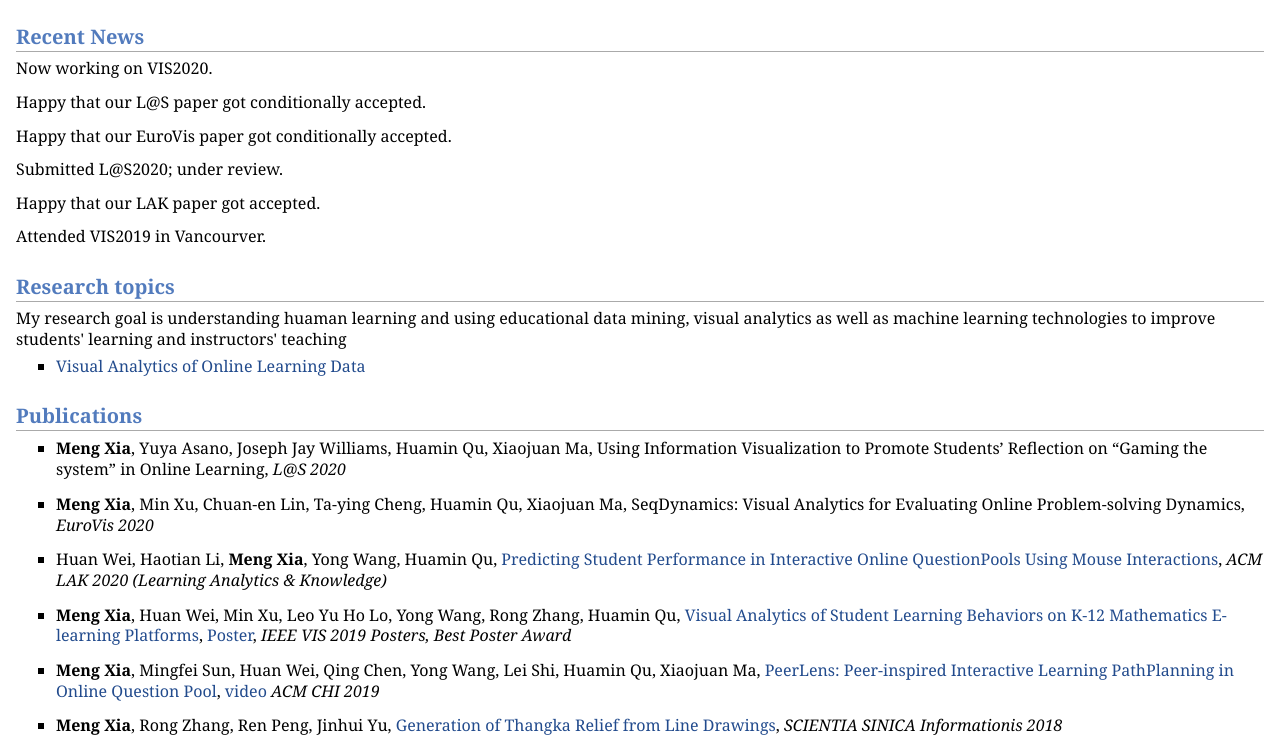
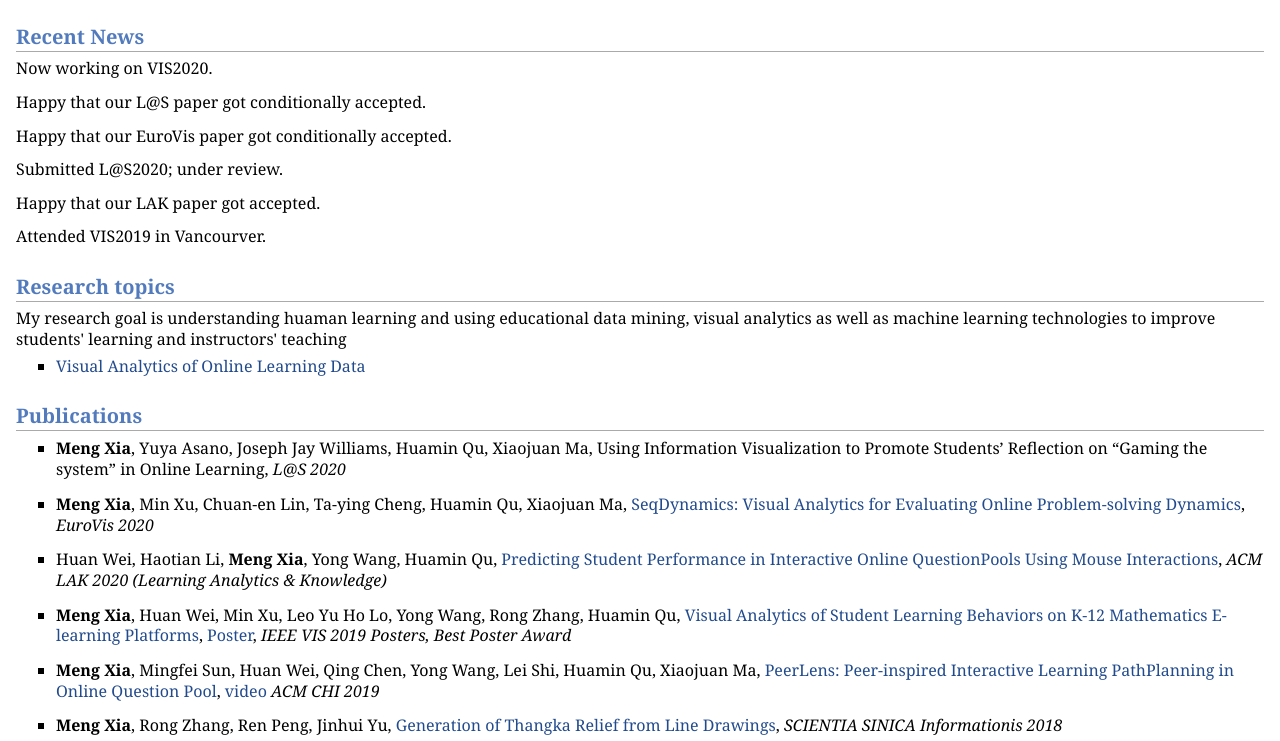
Before and after one commit to xiameng552180/xiameng552180.github.io, a plain HTML site: page index.html in a window 1280 px wide. Shown: the part 356-1097 px from the top of the page. Drawn offline with Linux system fonts and the light colour scheme.

Commit message:
update EURoVIS paper

```diff
--- a/index.html
+++ b/index.html
@@ -41,7 +41,7 @@
 </li>
 </ul>
 <ul>
-<li><p><b>Meng Xia</b>, Min Xu, Chuan-en Lin, Ta-ying Cheng, Huamin Qu, Xiaojuan Ma, SeqDynamics: Visual Analytics for Evaluating Online Problem-solving Dynamics, <i>EuroVis 2020</i></p>
+<li><p><b>Meng Xia</b>, Min Xu, Chuan-en Lin, Ta-ying Cheng, Huamin Qu, Xiaojuan Ma, <a href = "EuroVIS2020_SeqDynamics.pdf"> SeqDynamics: Visual Analytics for Evaluating Online Problem-solving Dynamics</a>, <i>EuroVis 2020</i></p>
 </li>
 </ul>
 <ul>
```
Also changed, not shown: 1 other file.
